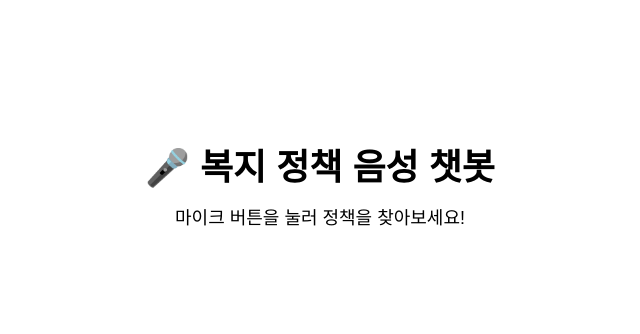
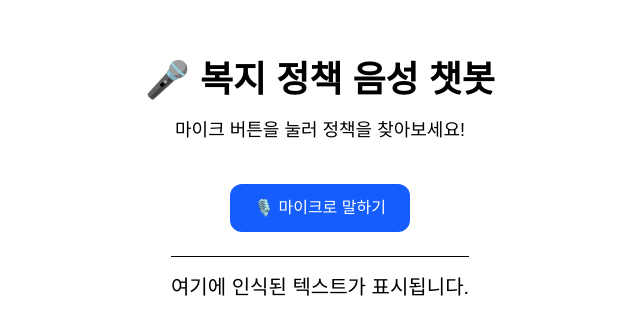
Before and after one commit to jasonhk24/voice-welfare, a Next.js app: page / in a window 1280 px wide. Shown: the part 210-544 px from the top of the page, without its empty margins (320-960 px from the left). Built offline with nearby package versions, Linux system fonts and the light colour scheme.

Commit message:
음성 인식 기능 추가

```diff
--- a/src/app/page.tsx
+++ b/src/app/page.tsx
@@ -1,8 +1,11 @@
+import SpeechRecognizer from '../components/SpeechRecognizer';
+
 export default function Home() {
   return (
     <main className="flex min-h-screen flex-col items-center justify-center p-10 bg-white text-black">
       <h1 className="text-4xl font-bold mb-4">🎤 복지 정책 음성 챗봇</h1>
       <p className="text-lg">마이크 버튼을 눌러 정책을 찾아보세요!</p>
+      <SpeechRecognizer />
     </main>
   );
 }
--- /dev/null
+++ b/src/components/SpeechRecognizer.tsx
@@ -0,0 +1,44 @@
+'use client';
+
+import { useEffect, useState } from 'react';
+
+export default function SpeechRecognizer() {
+  const [listening, setListening] = useState(false);
+  const [text, setText] = useState('');
+
+  const startRecognition = () => {
+    const SpeechRecognition = (window as any).webkitSpeechRecognition || (window as any).SpeechRecognition;
+    if (!SpeechRecognition) {
+      alert('이 브라우저는 음성 인식을 지원하지 않습니다.');
+      return;
+    }
+
+    const recognition = new SpeechRecognition();
+    recognition.lang = 'ko-KR';
+    recognition.interimResults = true;
+
+    recognition.onstart = () => setListening(true);
+    recognition.onend = () => setListening(false);
+
+    recognition.onresult = (event: SpeechRecognitionEvent) => {
+      const result = Array.from(event.results)
+        .map((r) => r[0].transcript)
+        .join('');
+      setText(result);
+    };
+
+    recognition.start();
+  };
+
+  return (
+    <div className="text-center mt-10">
+      <button
+        onClick={startRecognition}
+        className="px-6 py-3 bg-blue-600 text-white rounded-xl hover:bg-blue-700"
+      >
+        {listening ? '🎤 듣는 중...' : '🎙️ 마이크로 말하기'}
+      </button>
+      <p className="mt-6 text-xl min-h-[4rem] border-t pt-4">{text || '여기에 인식된 텍스트가 표시됩니다.'}</p>
+    </div>
+  );
+}
```
